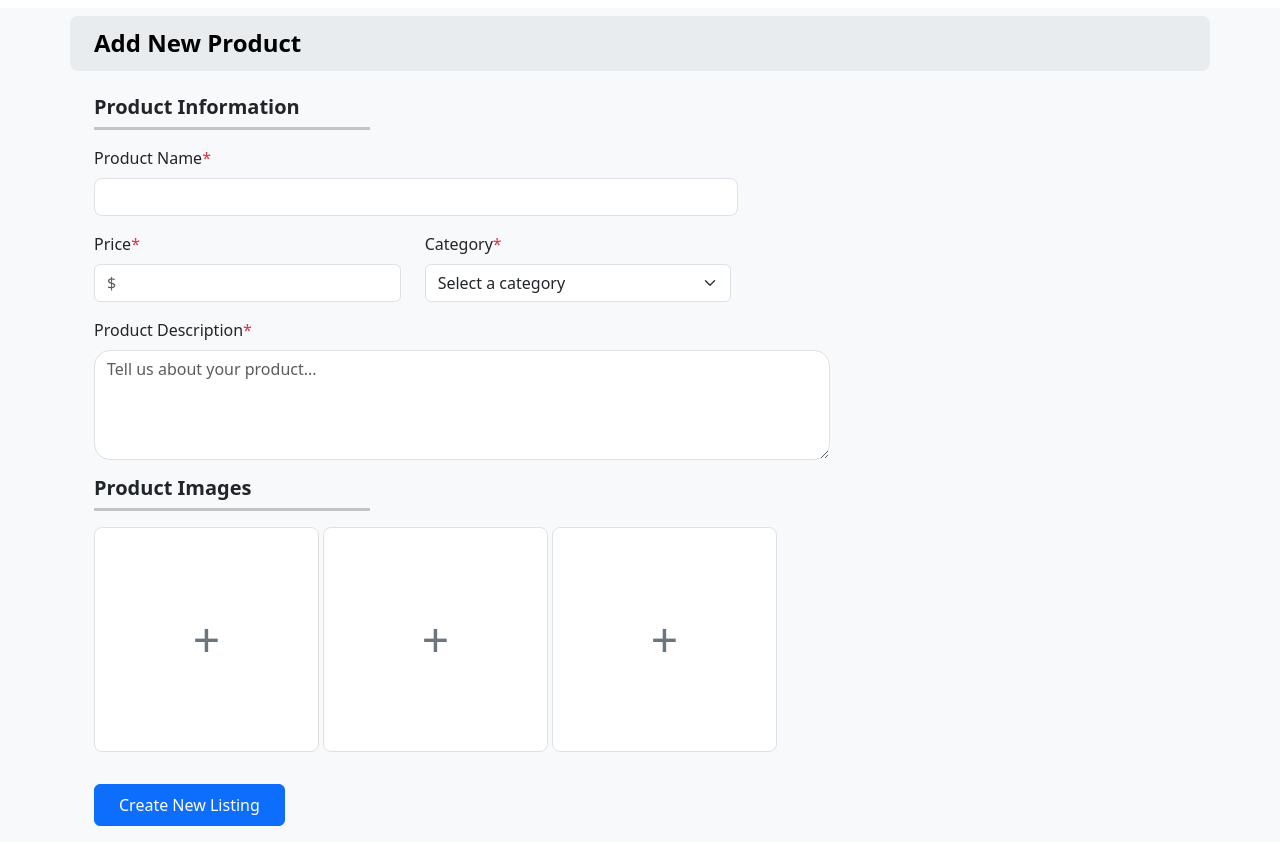
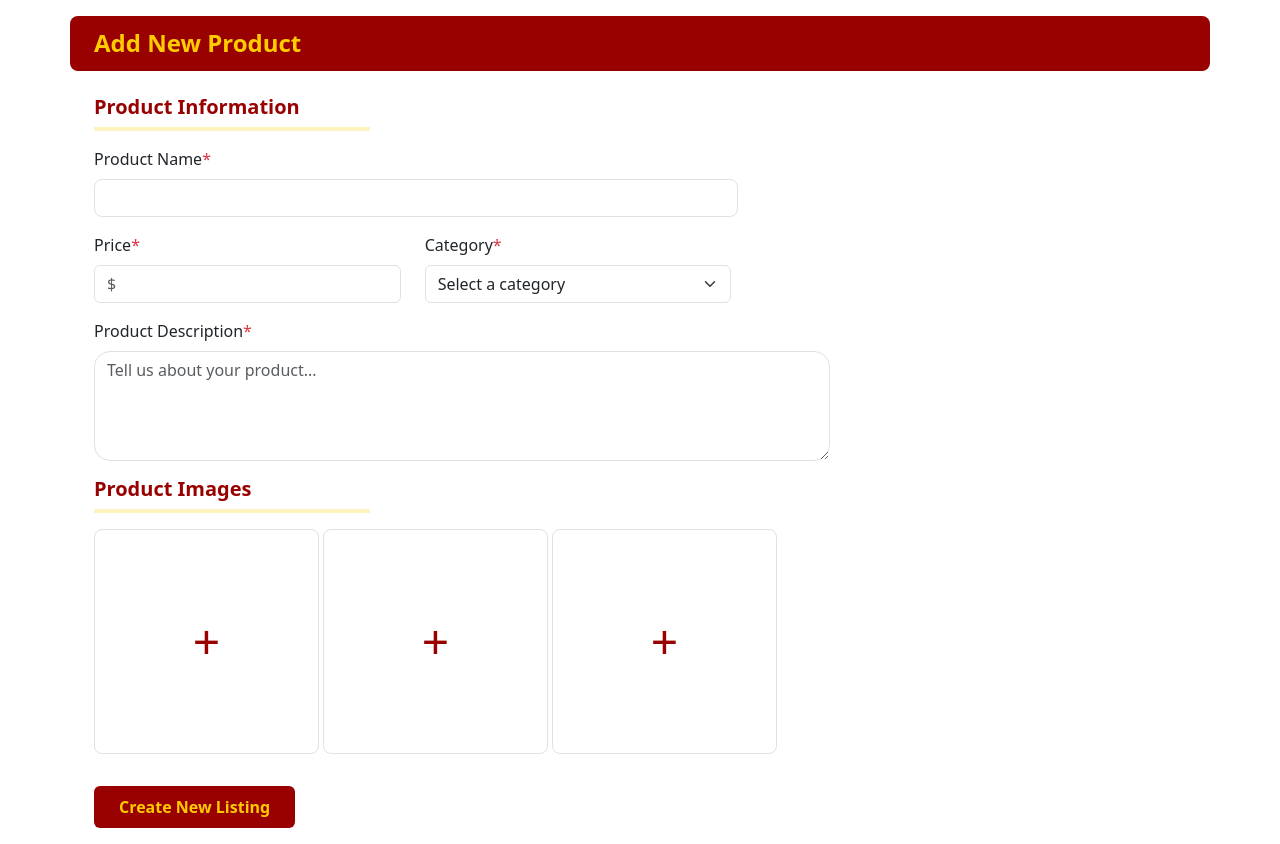
Before and after one commit to atsai488/CSCI201_project, a React (Vite) app in the folder create-listing/: page / in a window 1280 px wide. Built offline with nearby package versions, Linux system fonts and the light colour scheme.

Commit message:
Updated UI

```diff
--- a/create-listing/src/CreateListing.jsx
+++ b/create-listing/src/CreateListing.jsx
@@ -1,5 +1,6 @@
 import 'bootstrap/dist/css/bootstrap.min.css';
 import CustomFileInput from './CustomFileInput';
+import './CreateListing.css'
 
 export default function CreateListing() {
 
@@ -11,16 +12,28 @@ export default function CreateListing() {
         e.target.classList.add("was-validated")
     }
     return (
-        <div className='bg-light'>
+        <div>
             <nav className="navbar mb-3 mt-2">
-                <div className="container-md bg-body-secondary rounded-3 py-1 ps-4">
-                    <span className="navbar-brand my-1 h1 fs-4"><strong>Add New Product </strong></span>
+                <div
+                    className="container-md rounded-3 py-1 ps-4"
+                    style={{
+                        backgroundColor: "#990000",
+                    }}
+                >
+                    <span
+                        className="navbar-brand my-1 h1 fs-4"
+                        style={{color: "#FFCC00"}}
+                    >
+                        <strong>Add New Product </strong>
+                    </span>
                 </div>
             </nav>
             <div className="container ps-4 rounded-4">
                 <div className='col-3 mb-3'>
-                    <h2 className='fs-5 mb-2'><strong>Product Information</strong></h2>
-                    <hr className='border-3 mt-1' />
+                    <h2 className='fs-5 mb-2'style={{color: "#990000"}}>
+                        <strong>Product Information</strong>
+                    </h2>
+                    <hr className='border-4 mt-1' style={{borderColor: "#FFCC00"}}/>
                 </div>
                 <form
                     action="confirmation"
@@ -127,8 +140,10 @@ export default function CreateListing() {
                         </div>
                     </div>
                     <div className='col-3 mb-3'>
-                        <h2 className='fs-5 mb-2'><strong>Product Images </strong></h2>
-                        <hr className='border-3 mt-1' />
+                        <h2 className='fs-5 mb-2' style={{color: "#990000"}}>
+                            <strong>Product Images </strong>
+                        </h2>
+                        <hr className='border-4 mt-1' style={{borderColor: "#FFCC00"}} />
                     </div>
                     <div className="col-9 mb-3">
                         <div className="row gap-3">
@@ -138,7 +153,14 @@ export default function CreateListing() {
                         </div>
                     </div>
                     <div className='d-flex justify-content-start'>
-                        <button type="submit" className="btn btn-primary mb-3 fs-6 py-2 px-4"> Create New Listing </button>
+                        <button
+                            type="submit"
+                            className="btn mb-3 fs-6 py-2 px-4"
+                            style={{
+                                backgroundColor: "#990000",
+                                color: "#FFCC00"
+                            }}
+                        ><strong> Create New Listing</strong></button>
                     </div>
                 </form>
             </div>
--- a/create-listing/src/CustomFileInput.css
+++ b/create-listing/src/CustomFileInput.css
@@ -2,7 +2,7 @@
     height: 225px;
     width: 225px;
     font-size: 3rem;
-    color: #6c757d;
+    color: #990000;
     cursor: pointer;
     display: flex;
     justify-content: center;
--- a/create-listing/src/CustomFileInput.jsx
+++ b/create-listing/src/CustomFileInput.jsx
@@ -41,7 +41,7 @@ export default function CustomFileInput() {
             >
                 {!imageSrc && <span> + </span>}
             </div>
-            <div className="invalid-feedback py-2">
+            <div className="invalid-feedback py-2 text-center">
                 Please provide a image for your product
             </div>
             <div className="valid-feedback py-2">
```
